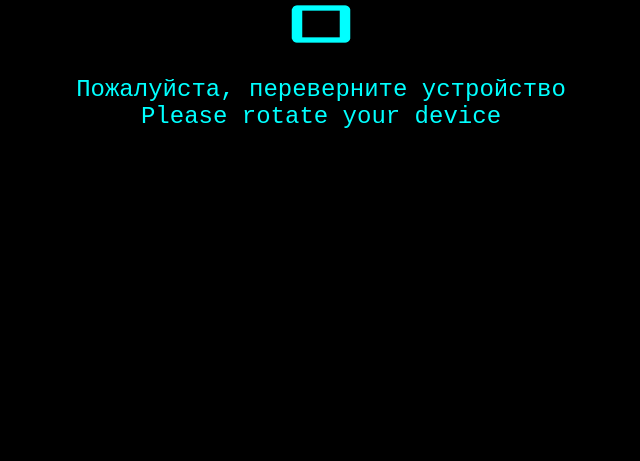
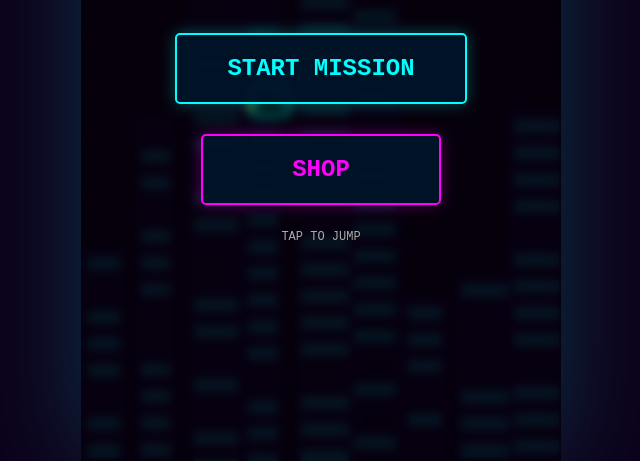
Before and after one commit to Coldzennnn/flappy, a plain HTML site: page index.html in a window 1280 px wide. Shown: the part 339-800 px from the top of the page, without its empty margins (319-959 px from the left). Drawn offline with Linux system fonts and the light colour scheme; animation ran at ten frames a second.

Commit message:
Update index.html

```diff
--- a/index.html
+++ b/index.html
@@ -33,9 +33,11 @@
         /* --- ИГРОВОЙ КОНТЕЙНЕР --- */
         #game-wrapper {
             position: relative;
-            /* Размеры будут пересчитываться в JS, но база остается для пропорций */
-            width: 720px;
-            height: 1280px;
+            /* Адаптивная ширина и высота */
+            width: 100%;
+            height: 100%;
+            /* Ограничение ширины для ПК, чтобы сохранить пропорции телефона */
+            max-width: 60vh;
             box-shadow: 0 0 100px rgba(0, 255, 255, 0.2);
             overflow: hidden;
             background-color: #000;
@@ -45,6 +47,8 @@
             display: block;
             width: 100%;
             height: 100%;
+            /* Важно: contain сохраняет пропорции канваса внутри контейнера */
+            object-fit: contain;
             background: linear-gradient(180deg, #0d001a 0%, #000033 100%);
         }
 
@@ -461,9 +465,9 @@
             100% { transform: rotate(0deg); }
         }
 
-        /* Show warning only in landscape */
+        /* Show warning only in landscape AND if it's a mobile device (checked in JS) */
         @media (orientation: landscape) {
-            #orientation-warning {
+            body.mobile-device #orientation-warning {
                 display: flex;
             }
         }
@@ -619,9 +623,9 @@ const TRANSLATIONS = {
         'free_credits': '📺 AD: +100 CREDITS',
         'skin_0': 'CYBER CAT',
         'skin_1': 'NEON CAT',
-        'skin_2': 'WHITE CAT',
-        'skin_3': 'INFERNO CAT',
-        'skin_4': 'GOLDEN CAT'
+        'skin_2': 'PHANTOM',
+        'skin_3': 'INFERNO',
+        'skin_4': 'MIDAS'
     },
     'ru': {
         'title': 'КИБЕР КОТ:<br>ПОЛЁТ',
@@ -649,9 +653,9 @@ const TRANSLATIONS = {
         'free_credits': '📺 РЕКЛАМА: +100',
         'skin_0': 'КИБЕР КОТ',
         'skin_1': 'НЕОНОВАЯ КОШКА',
-        'skin_2': 'БЕЛЫЙ КОТ',
-        'skin_3': 'ИНФЕРНО КОТ',
-        'skin_4': 'ЗОЛОТОЙ КОТ'
+        'skin_2': 'ФАНТОМ',
+        'skin_3': 'ИНФЕРНО',
+        'skin_4': 'МИДАС'
     }
 };
 
@@ -936,16 +940,21 @@ class SoundManager {
  * КОНФИГУРАЦИЯ
  */
 const CONFIG = {
-    targetRatio: 9 / 16,
+    // Remove logicalHeight as it is dynamic
     logicalWidth: 720,
-    logicalHeight: 1280,
+
+    // Physics (px/sec)
     gravity: 1900,
     jumpForce: -620,
     terminalVelocity: 1000,
+
+    // Difficulty
     initialSpeed: 350,
-    speed: 350,
+    speed: 350,          // Current Speed
     speedIncreaseStep: 1.5,
     maxSpeed: 600,
+
+    // Balancing
     gapSize: 220,
     minPipeDistance: 480
 };
@@ -968,8 +977,9 @@ class Game {
         this.ctx = this.canvas.getContext('2d');
         this.wrapper = document.getElementById('game-wrapper');
 
+        // Initial setup - will be updated in resize
         this.canvas.width = CONFIG.logicalWidth;
-        this.canvas.height = CONFIG.logicalHeight;
+        this.canvas.height = 1280; // Placeholder
 
         this.ui = {
             start: document.getElementById('start-screen'),
@@ -1215,22 +1225,16 @@ class Game {
     }
 
     resize() {
-        const windowWidth = window.innerWidth;
-        const windowHeight = window.innerHeight;
-        const windowRatio = windowWidth / windowHeight;
-
-        let finalWidth, finalHeight;
-
-        if (windowRatio < CONFIG.targetRatio) {
-            finalWidth = windowWidth;
-            finalHeight = windowWidth / CONFIG.targetRatio;
-        } else {
-            finalHeight = windowHeight;
-            finalWidth = windowHeight * CONFIG.targetRatio;
-        }
-
-        this.wrapper.style.width = `${finalWidth}px`;
-        this.wrapper.style.height = `${finalHeight}px`;
+        const winW = window.innerWidth;
+        const winH = window.innerHeight;
+        // Use a safe aspect ratio, constrained by CSS max-width which is 60vh ~ 0.6 aspect
+        // But for internal calculation, we want to map full height.
+        // effectiveWidth is how wide the game LOOKS.
+        const effectiveWidth = Math.min(winW, winH * 0.6);
+        const aspect = effectiveWidth / winH;
+
+        this.canvas.width = CONFIG.logicalWidth;
+        this.canvas.height = CONFIG.logicalWidth / aspect;
     }
 
     /* --- SHOP LOGIC --- */
@@ -1887,6 +1891,7 @@ class Obstacle {
         this.passed = false;
 
         const minHeight = 150;
+        // USE DYNAMIC HEIGHT
         const maxTop = game.canvas.height - CONFIG.gapSize - minHeight;
 
         // --- LOGIC FIX: IMPOSSIBLE JUMPS ---
@@ -2066,10 +2071,11 @@ class Background {
         for (let x = offset; x < CONFIG.logicalWidth; x += gridSize) {
             ctx.beginPath();
             ctx.moveTo(~~x, 0);
-            ctx.lineTo(~~x, CONFIG.logicalHeight);
+            // Use game canvas height
+            ctx.lineTo(~~x, this.game.canvas.height);
             ctx.stroke();
         }
-        for (let y = 0; y < CONFIG.logicalHeight; y += gridSize) {
+        for (let y = 0; y < this.game.canvas.height; y += gridSize) {
             ctx.beginPath();
             ctx.moveTo(0, ~~y);
             ctx.lineTo(CONFIG.logicalWidth, ~~y);
@@ -2081,9 +2087,10 @@ class Background {
             const shift = j * 1600;
             this.buildings.forEach(b => {
                 ctx.fillStyle = b.color;
-                ctx.fillRect(~~(b.x + shift), ~~(CONFIG.logicalHeight - b.h), ~~b.w, ~~b.h);
+                // Use game canvas height
+                ctx.fillRect(~~(b.x + shift), ~~(this.game.canvas.height - b.h), ~~b.w, ~~b.h);
                 ctx.fillStyle = "rgba(0, 255, 255, 0.2)";
-                for(let wy = CONFIG.logicalHeight - b.h + 20; wy < CONFIG.logicalHeight; wy += 40) {
+                for(let wy = this.game.canvas.height - b.h + 20; wy < this.game.canvas.height; wy += 40) {
                       if(Math.random() > 0.3) ctx.fillRect(~~(b.x + shift + 10), ~~wy, ~~(b.w - 20), 20);
                 }
             });
@@ -2102,6 +2109,11 @@ function initYandex() {
         console.log('Yandex SDK Initialized');
         ysdk = ysdk_instance;
 
+        // Device check
+        if (ysdk.deviceInfo.type === 'mobile' || ysdk.deviceInfo.type === 'tablet') {
+            document.body.classList.add('mobile-device');
+        }
+
         // Report ready state
         ysdk.features.LoadingAPI.ready();
 
```
